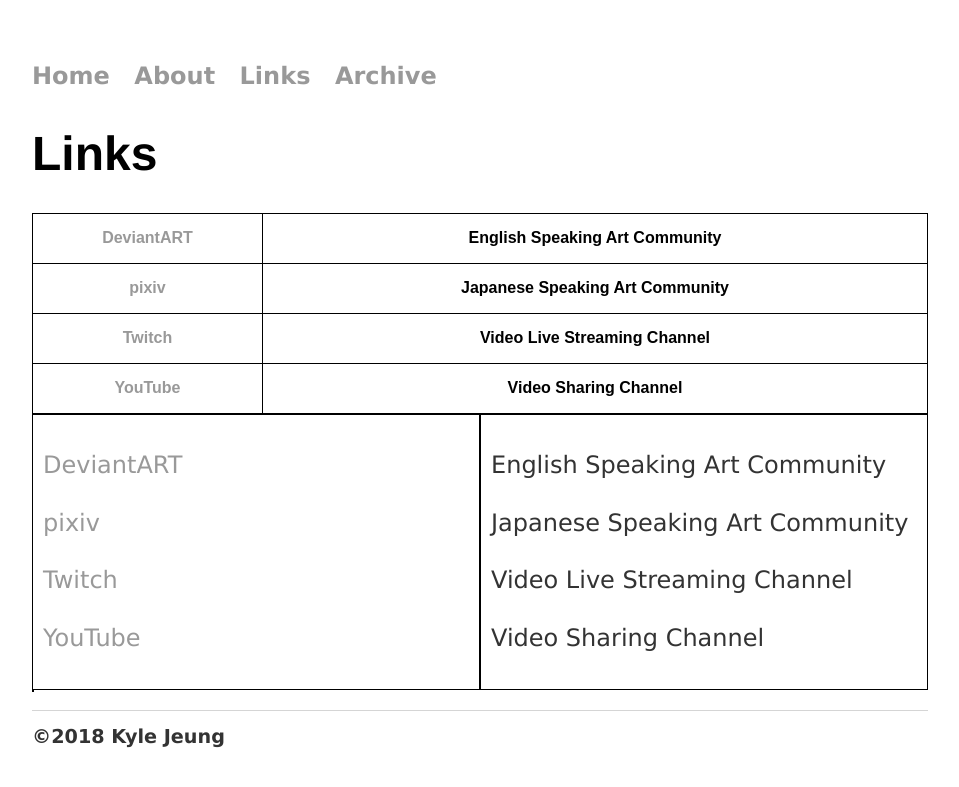
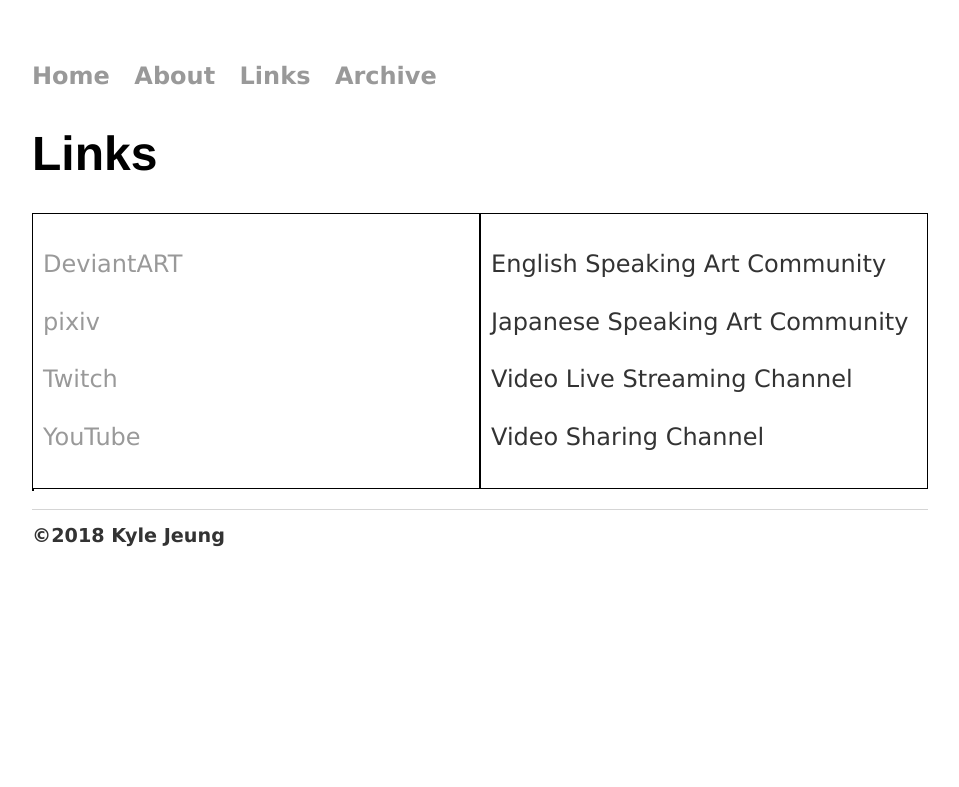
Before and after one commit to jeungkyle/portfolio, a Jekyll site: the page built from links/index.html, in a window 1280 px wide. Shown: the top 787 px of the page, without its empty margins (160-1119 px from the left). Built offline with Jekyll 4.4.1, drawn with Linux system fonts in a browser that asks for light colours.

Commit message:
Update index.html

```diff
--- a/links/index.html
+++ b/links/index.html
@@ -3,25 +3,6 @@
 title: Links
 ---
 <h1>{{ page.title }}</h1>
-
-<table>
-  <tr>
-    <th><a href="https://www.deviantart.com/antharyx">DeviantART</a></th>
-    <th>English Speaking Art Community</th>
-  </tr>
-  <tr>
-    <th><a href="https://www.pixiv.net/member.php?id=7659868">pixiv</a></th>
-    <th>Japanese Speaking Art Community</th>
-  </tr>
-  <tr>
-    <th><a href="https://www.twitch.tv/lmk_antharyx">Twitch</a></th>
-    <th>Video Live Streaming Channel</th>
-  </tr>
-  <tr>
-    <th><a href="https://www.youtube.com/channel/UC4b2iQRiSYMzM-osJ48kjDA">YouTube</a></th>
-    <th>Video Sharing Channel</th>
-  </tr>
-</table>
 
 <div class="row">
   <div class="column" style="background-color:#FFF;">
```
